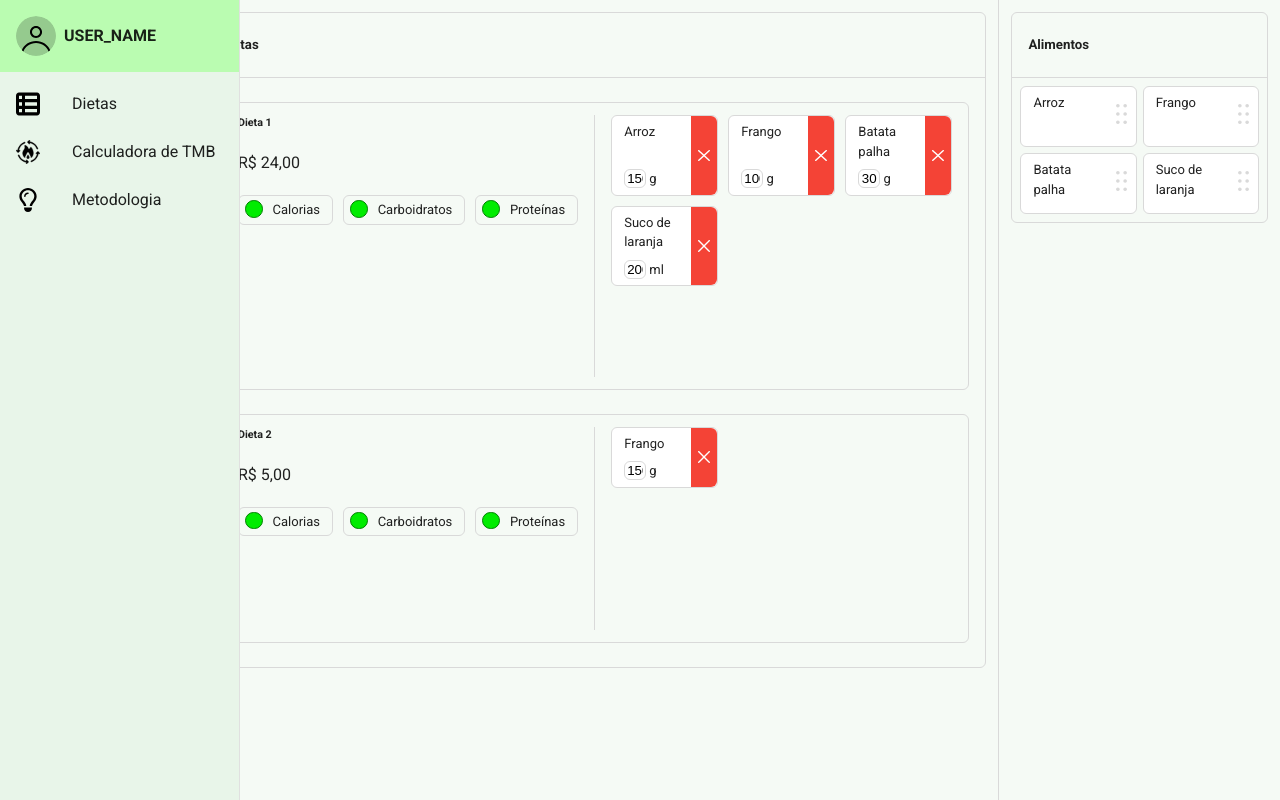
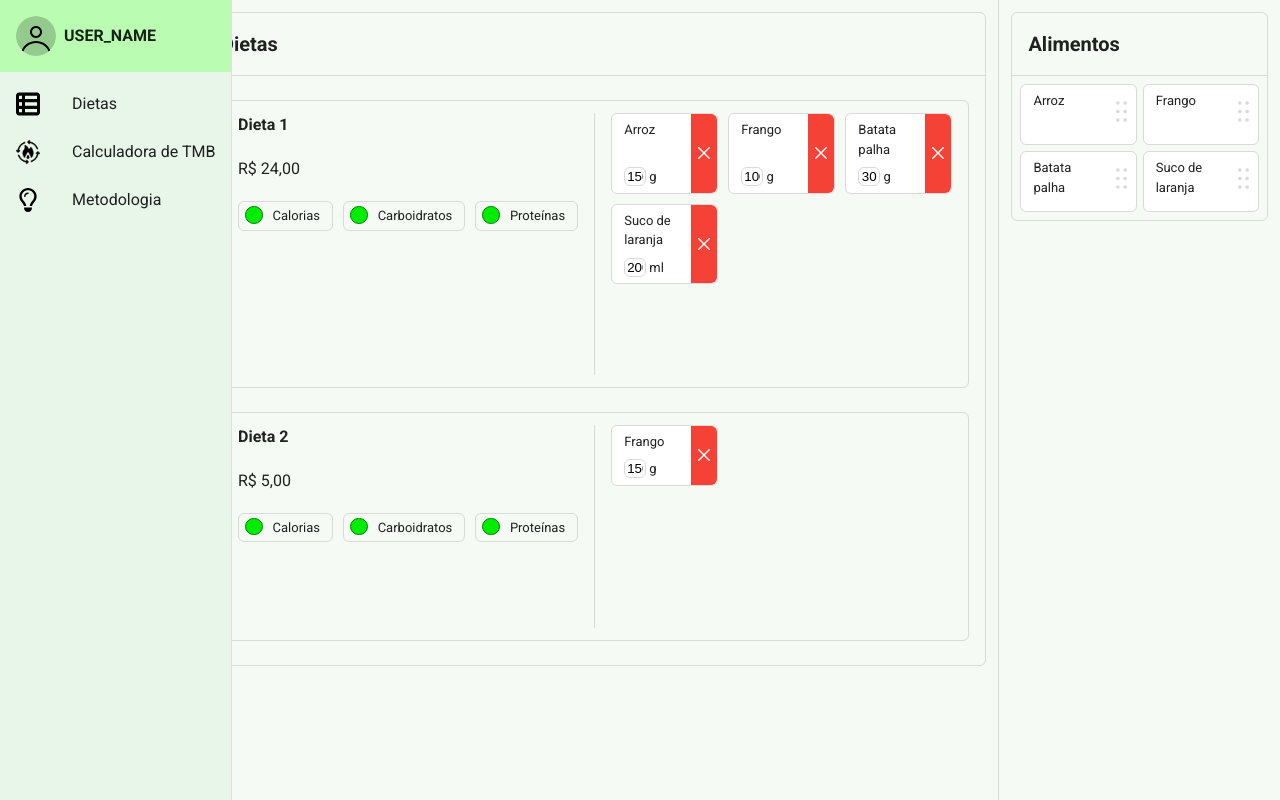
Before and after one commit to Daniel-P-Lima/macrofinds, a React (Create React App) app in the folder macrofinds-frontend/: page / in a window 1280 px wide. Built offline with nearby package versions, Linux system fonts and the light colour scheme.

Commit message:
Ajuste dos problemas decorrentes do merge

```diff
--- a/macrofinds-frontend/src/assets/Navbar/Navbar.jsx
+++ b/macrofinds-frontend/src/assets/Navbar/Navbar.jsx
@@ -105,7 +105,6 @@ export default function Navbar() {
           sx={{
             display: { xs: 'none', md: 'block' },
             '& .MuiDrawer-paper': {
-              width: drawerWidth,
               boxSizing: 'border-box',
               background: 'linear-gradient(180deg, #d9ffd4)'
             }
--- a/macrofinds-frontend/src/pages/UserData/UserData.jsx
+++ b/macrofinds-frontend/src/pages/UserData/UserData.jsx
@@ -111,8 +111,9 @@ const UserData = () => {
             <div className='column mid-column user-data'>
                 <div className='main-container'>
                     <header className='container-header'>
-                        <h5><strong>Calculadora TMB (Taxa de Metabolismo Basal)</strong></h5>
+                        <h3><strong>Calculadora TMB (Taxa de Metabolismo Basal)</strong></h3>
                     </header>
+                    <div className='container-content'>
                         <Typography variant="h5">Sua TMB é...</Typography>
                         <Typography variant="h3" className='tmb-val'>
                             {tmb ? `${tmb} cal/dia` : '---'}
@@ -214,6 +215,7 @@ const UserData = () => {
                     </div>
                 </div>
             </div>
+        </div>
     );
 };
 
--- a/macrofinds-frontend/src/pages/main/Main.css
+++ b/macrofinds-frontend/src/pages/main/Main.css
@@ -31,9 +31,11 @@
     border-radius: 6px;
 }
 
-.dietas-box .header{
+.dietas-box-header{
+    padding: 16px 0;
     padding-left: 16px;
     border-bottom: 1px solid #D9D9D9;
+    font-size: 1.25em;
 }
 
 .section{
--- a/macrofinds-frontend/src/pages/main/Main.jsx
+++ b/macrofinds-frontend/src/pages/main/Main.jsx
@@ -102,8 +102,8 @@ export default function Main(){
       <DndContext onDragEnd={handleDragEnd} onDragOver={handleDragOver}>
         <div className='column mid-column'>
           <div className='dietas-box'>
-            <header className='header'>
-              <h5><strong> Dietas </strong></h5>
+            <header className='dietas-box-header'>
+              <strong> Dietas </strong>
             </header>
             <div>
               {dietInfo.map((dieta) =>
@@ -115,8 +115,8 @@ export default function Main(){
 
         <div className='column right-column'>
           <div className='dietas-box'>
-            <header className='header'>
-              <h5><strong> Alimentos </strong></h5>
+            <header className='dietas-box-header'>
+              <strong> Alimentos </strong>
             </header>
             <div className='right-column-content'>
               {foodInfo.map((food) =>
--- a/macrofinds-frontend/src/pages/main/components/Section.jsx
+++ b/macrofinds-frontend/src/pages/main/components/Section.jsx
@@ -4,7 +4,7 @@ export default function Section({dieta, foodInfo, remove, setAmount, draggingEle
     return(
         <div className='section dietas-box'>
             <div className='left-section'>
-                <h6 className='no-margin'><strong> {dieta.name} </strong></h6>
+                <strong> {dieta.name} </strong>
                 <p className='no-margin'> R$ {dieta.price} </p>
                 <div className='left-section-values'>
                 <div className='value-box dietas-box'>
```
Lines whose indentation alone changed are shown as unchanged.
